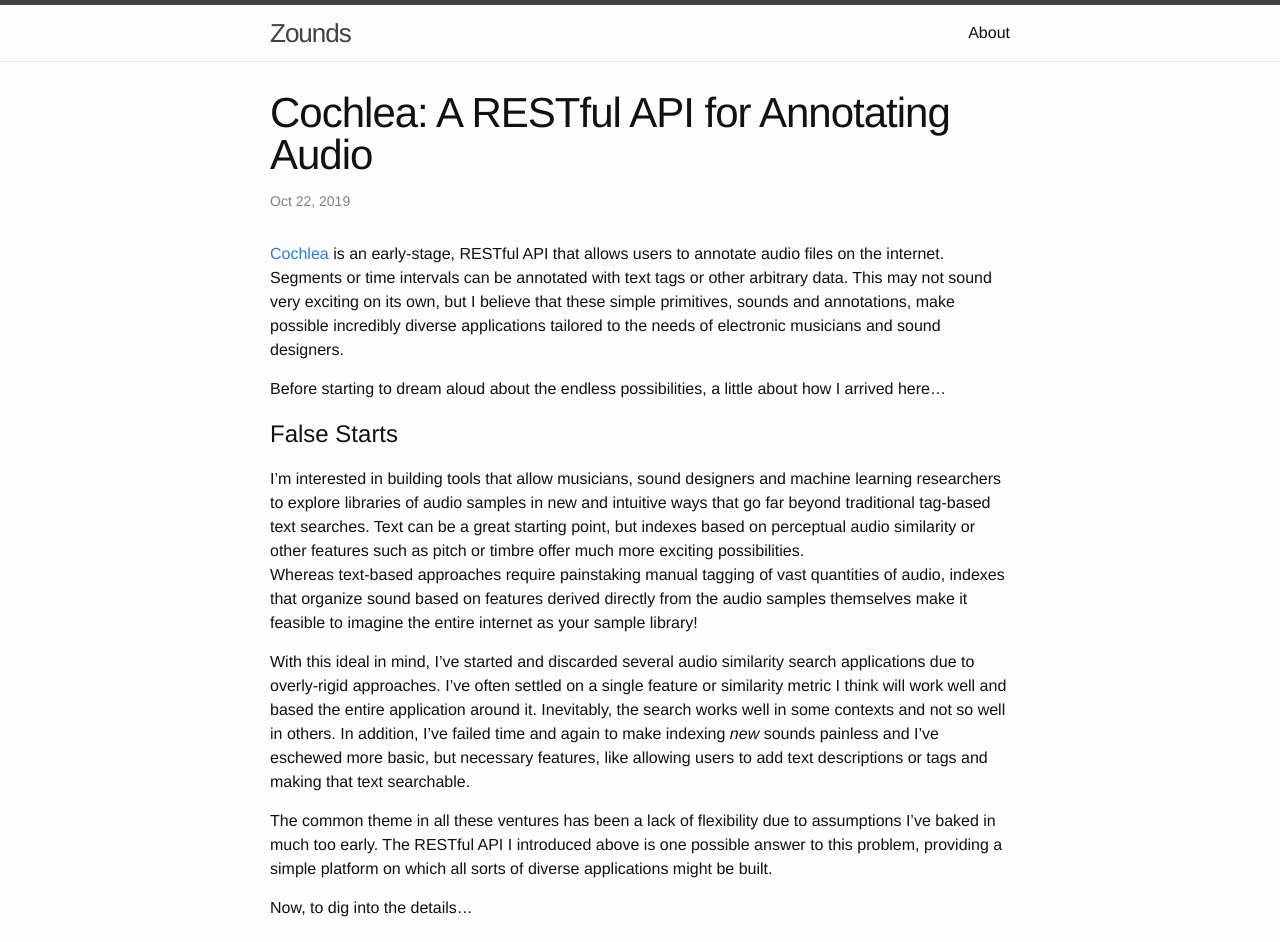
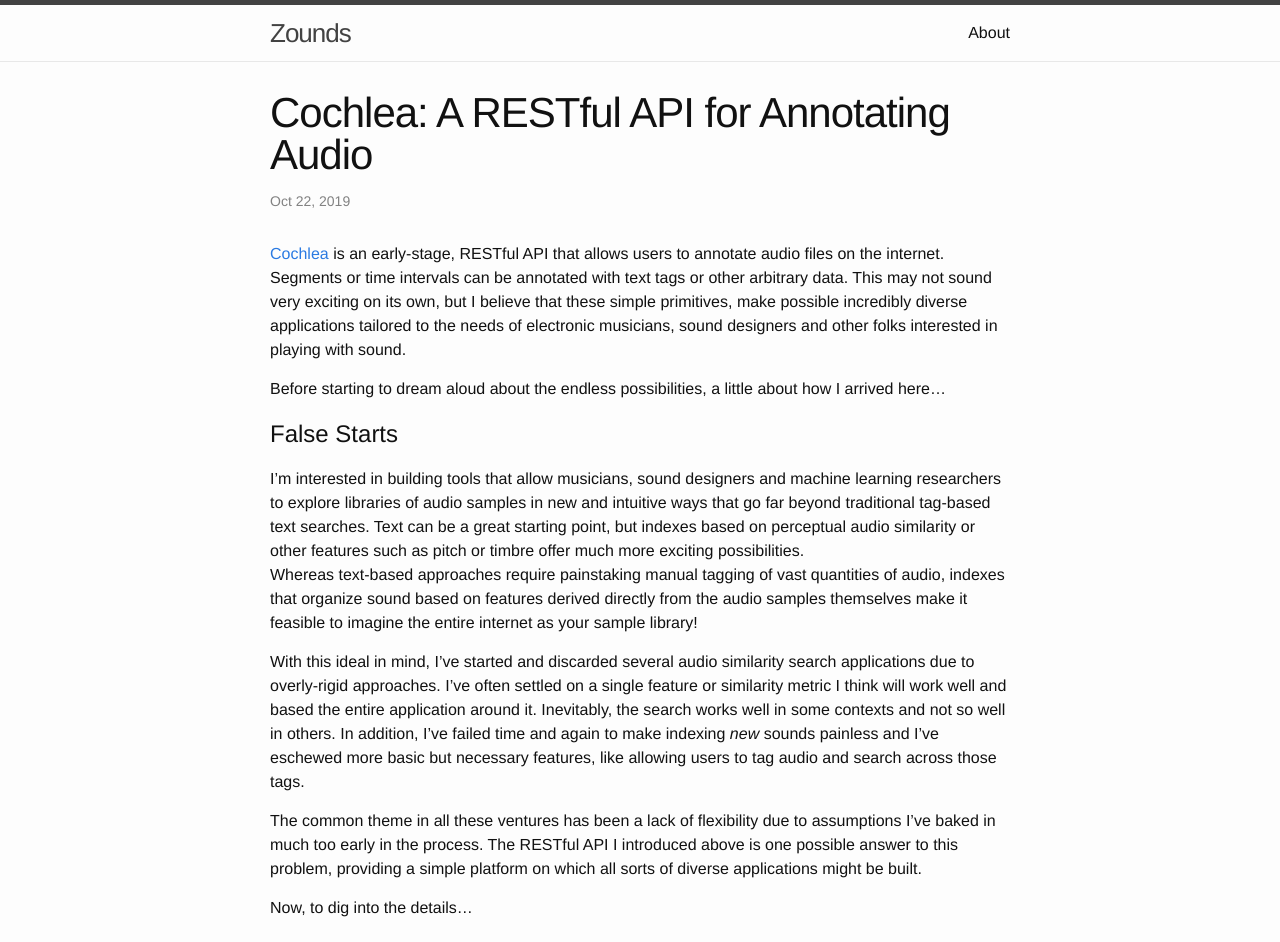
Before and after one commit to JohnVinyard/JohnVinyard.github.io, a Jekyll site: the page built from _posts/2019-10-22-cochlea-api-and-example-application.md, in a window 1280 px wide and 1400 px high. Shown: the top 942 px of the window. Built offline with Jekyll 4.4.1, drawn with Linux system fonts in a browser that asks for light colours; comment, search, counter and statistics services are not loaded; some of the changed text lies outside the part shown.

Commit message:
Some grammatical and markdown changes

```diff
--- a/_posts/2019-10-22-cochlea-api-and-example-application.md
+++ b/_posts/2019-10-22-cochlea-api-and-example-application.md
@@ -10,8 +10,9 @@
 RESTful API that allows users to annotate audio files on the internet.
 Segments or time intervals can be annotated with text tags or other arbitrary
 data.  This may not sound very exciting on its own, but I believe that these
-simple primitives, sounds and annotations, make possible incredibly diverse
-applications tailored to the needs of electronic musicians and sound designers.
+simple primitives, make possible incredibly diverse applications tailored to
+the needs of electronic musicians, sound designers and other folks interested
+in playing with sound.
 
 Before starting to dream aloud about the endless possibilities, a little about
 how I arrived here...
@@ -33,14 +34,13 @@
 single feature or similarity metric I think will work well and based the
 entire application around it.  Inevitably, the search works well in some contexts
 and not so well in others.  In addition, I've failed time and again to make
-indexing _new_ sounds painless and I've eschewed more basic, but necessary
-features, like allowing users to add text descriptions or tags and making that
-text searchable.
+indexing _new_ sounds painless and I've eschewed more basic but necessary
+features, like allowing users to tag audio and search across those tags.
 
 The common theme in all these ventures has been a lack of flexibility due to
-assumptions I've baked in much too early.  The RESTful API I introduced above
-is one possible answer to this problem, providing a simple platform on which
-all sorts of diverse applications might be built.
+assumptions I've baked in much too early in the process.  The RESTful API I
+introduced above is one possible answer to this problem, providing a simple
+platform on which all sorts of diverse applications might be built.
 
 Now, to dig into the details...
 
@@ -49,7 +49,7 @@
 
 The experimental Cochlea API consists of just three simple resources:
 
-## Sounds
+## `/sounds`
 
 ![Sound](https://cochlea-example-app-images.s3.amazonaws.com/waveform.png)
 
@@ -69,7 +69,7 @@
 time they were created, which will come in handy when we discuss `featurebot`
 and `aggregator` users in a bit.
 
-## Annotations
+## `/annotations`
 
 ![Annotations](https://cochlea-example-app-images.s3.amazonaws.com/annotation-tags.png)
 
@@ -92,7 +92,7 @@
 created, which will again come into play when we discuss `featurebot` and
 `aggregator` users a little later.
 
-## Users
+## `/users`
 
 The third and final resource type we'll discuss is the `user` type.  There are
 a few different types to cover, and I think that this is where the platform
```
